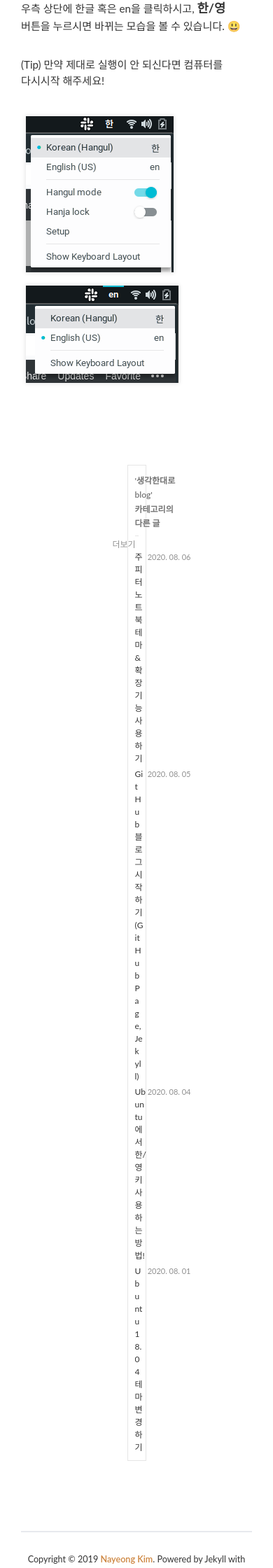
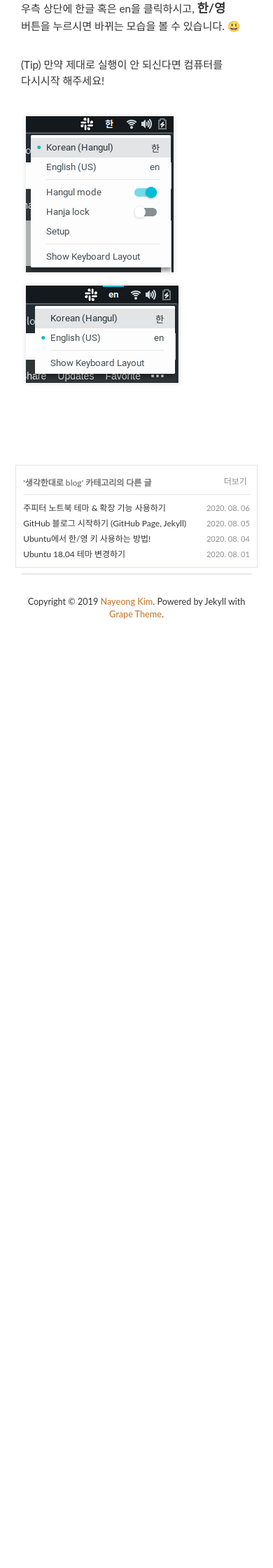
Before and after one commit to PEBpung/PEBpung.github.io, a Jekyll site: the page built from _posts/2020-08-04-ubuntu-hangle-setting.md, in a window 390 px wide. Shown: the part 4160-6400 px from the top of the page at 70% size. Built offline with Jekyll 4.4.1, drawn with Linux system fonts in a browser that asks for light colours; nearby versions of some CDN libraries; some web fonts are replaced; comment, search, counter and statistics services are not loaded; after the commit the page ends 5078 px from its top, so only the background shows below that.

Commit message:
[Revise] margin percent

```diff
--- a/_sass/layouts/_post.scss
+++ b/_sass/layouts/_post.scss
@@ -69,6 +69,12 @@
     border: 1px solid #E5E5E5;
     padding: 10px 10px 5px;
     margin: 100px 166.5px;
+    @media (max-width: 991px) {
+      margin: 10%;
+    }
+    @media (max-width: 576px) {
+      margin: 2%;
+    }
     clear: both;
     display: block;
     table {
```
